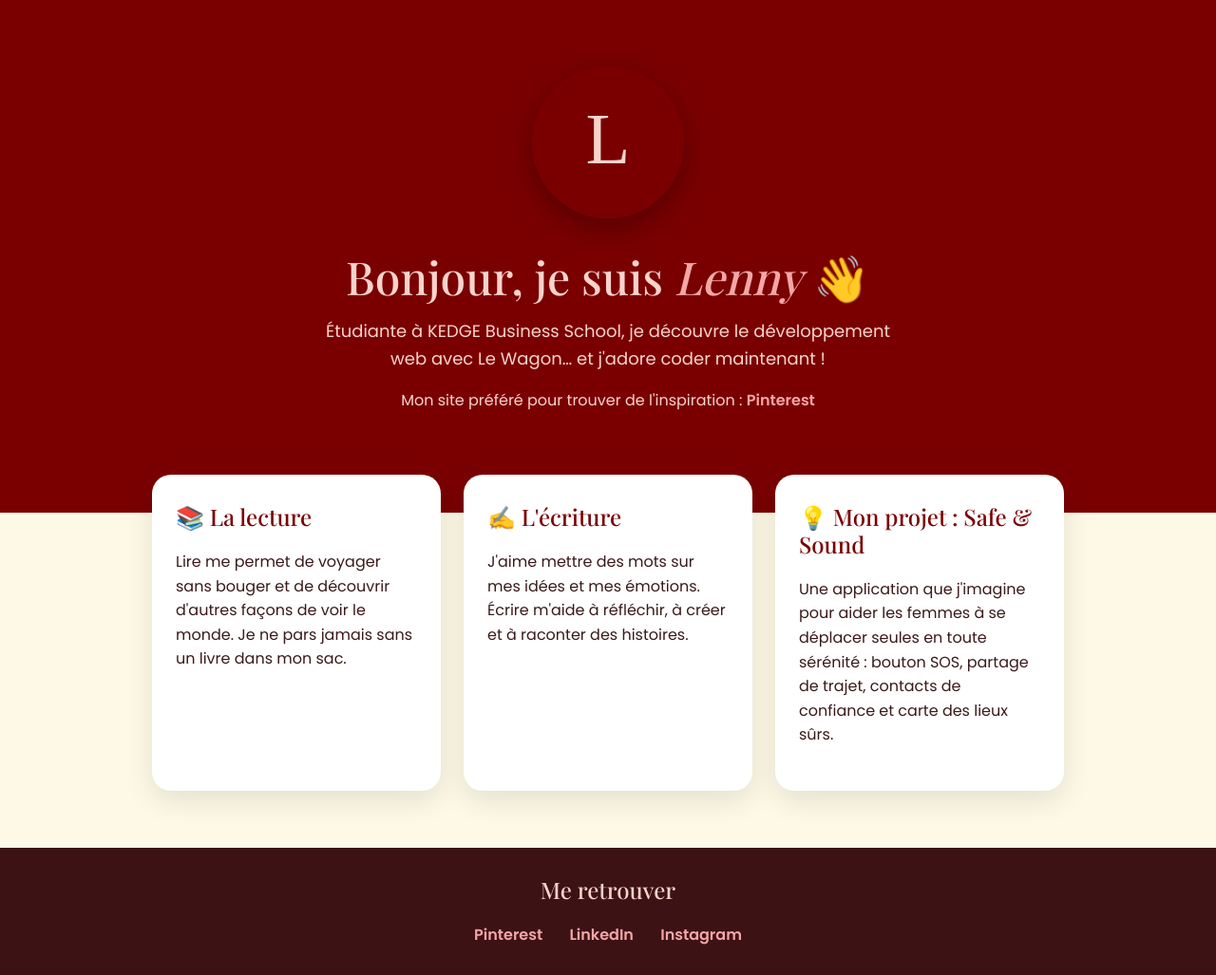
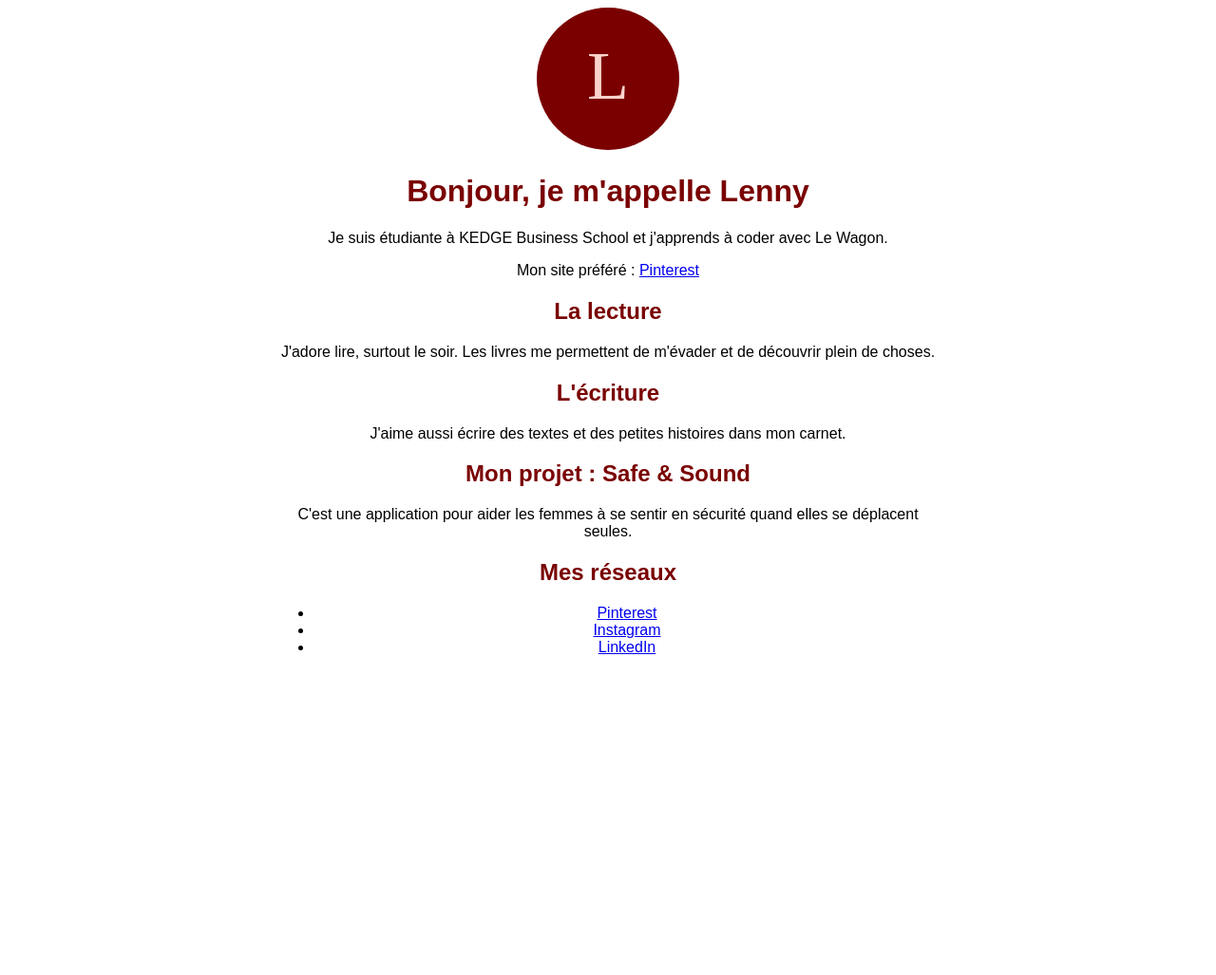
Before and after one commit to lennyrachedi/my-profile, a plain HTML site: page index.html in a window 1280 px wide. Shown: the whole page at 95% size. After the commit the page ends 800 px from the top, so only its background shows below. Drawn offline with nearby package versions, Linux system fonts and the light colour scheme; a web font is replaced by a local one.

Commit message:
Add files via upload

```diff
--- a/index.html
+++ b/index.html
@@ -1,57 +1,32 @@
 <!DOCTYPE html>
-<html lang="fr">
+<html>
   <head>
     <meta charset="utf-8">
-    <meta name="viewport" content="width=device-width, initial-scale=1">
-    <title>Lenny – Mon profil</title>
-    <link rel="preconnect" href="https://fonts.googleapis.com">
-    <link href="https://fonts.googleapis.com/css2?family=Playfair+Display:ital,wght@0,500;1,500&family=Poppins:wght@400;600&display=swap" rel="stylesheet">
+    <title>Lenny</title>
     <link rel="stylesheet" href="style.css">
   </head>
   <body>
+    <div class="container">
+      <img src="images/profile.svg" alt="Avatar de Lenny" class="avatar">
+      <h1>Bonjour, je m'appelle Lenny</h1>
+      <p>Je suis étudiante à KEDGE Business School et j'apprends à coder avec Le Wagon.</p>
+      <p>Mon site préféré : <a href="https://www.pinterest.fr" target="_blank">Pinterest</a></p>
 
-    <!-- En-tête : présentation -->
-    <header class="banner">
-      <div class="container">
-        <img src="images/profile.svg" alt="Avatar de Lenny" class="img-circle">
-        <h1>Bonjour, je suis <em>Lenny</em> 👋</h1>
-        <p class="banner-text">Étudiante à KEDGE Business School, je découvre le développement web avec Le Wagon… et j'adore coder maintenant !</p>
-        <p>
-          Mon site préféré pour trouver de l'inspiration :
-          <a href="https://www.pinterest.fr" target="_blank" class="link-pink">Pinterest</a>
-        </p>
-      </div>
-    </header>
+      <h2>La lecture</h2>
+      <p>J'adore lire, surtout le soir. Les livres me permettent de m'évader et de découvrir plein de choses.</p>
 
-    <!-- Passions et projet -->
-    <main class="container">
-      <div class="cards-grid">
-        <div class="card-white">
-          <h2>📚 La lecture</h2>
-          <p>Lire me permet de voyager sans bouger et de découvrir d'autres façons de voir le monde. Je ne pars jamais sans un livre dans mon sac.</p>
-        </div>
+      <h2>L'écriture</h2>
+      <p>J'aime aussi écrire des textes et des petites histoires dans mon carnet.</p>
 
-        <div class="card-white">
-          <h2>✍️ L'écriture</h2>
-          <p>J'aime mettre des mots sur mes idées et mes émotions. Écrire m'aide à réfléchir, à créer et à raconter des histoires.</p>
-        </div>
+      <h2>Mon projet : Safe &amp; Sound</h2>
+      <p>C'est une application pour aider les femmes à se sentir en sécurité quand elles se déplacent seules.</p>
 
-        <div class="card-white">
-          <h2>💡 Mon projet : Safe &amp; Sound</h2>
-          <p>Une application que j'imagine pour aider les femmes à se déplacer seules en toute sérénité : bouton SOS, partage de trajet, contacts de confiance et carte des lieux sûrs.</p>
-        </div>
-      </div>
-    </main>
-
-    <!-- Réseaux sociaux -->
-    <footer class="footer">
-      <h2>Me retrouver</h2>
-      <ul class="list-inline">
+      <h2>Mes réseaux</h2>
+      <ul>
         <li><a href="https://www.pinterest.fr" target="_blank">Pinterest</a></li>
+        <li><a href="https://www.instagram.com" target="_blank">Instagram</a></li>
         <li><a href="https://www.linkedin.com" target="_blank">LinkedIn</a></li>
-        <li><a href="https://www.instagram.com" target="_blank">Instagram</a></li>
       </ul>
-    </footer>
-
+    </div>
   </body>
 </html>
--- a/style.css
+++ b/style.css
@@ -1,129 +1,18 @@
-/* ---------- Base ---------- */
 body {
-  margin: 0;
-  font-family: "Poppins", sans-serif;
-  color: #3b1a1a;
-  background-color: #fdf9e6;
-  line-height: 1.6;
+  font-family: Arial, sans-serif;
+  text-align: center;
+}
+
+.container {
+  width: 700px;
+  margin: 0 auto;
+}
+
+.avatar {
+  width: 150px;
+  border-radius: 50%;
 }
 
 h1, h2 {
-  font-family: "Playfair Display", serif;
-  font-weight: 500;
-  line-height: 1.2;
+  color: #7a0000;
 }
-
-a {
-  text-decoration: none;
-  transition: color 0.3s ease;
-}
-
-/* ---------- Classes réutilisables ---------- */
-.container {
-  max-width: 960px;
-  margin: 0 auto;
-  padding: 0 20px;
-}
-
-.img-circle {
-  width: 160px;
-  border-radius: 50%;
-  box-shadow: 0px 10px 30px rgba(0, 0, 0, 0.3);
-}
-
-.link-pink {
-  color: #f4a6a6;
-  font-weight: 600;
-}
-
-.link-pink:hover {
-  color: white;
-}
-
-/* ---------- En-tête ---------- */
-.banner {
-  background-color: #7a0000;
-  color: #f8d3cc;
-  text-align: center;
-  padding: 70px 0 90px;
-}
-
-.banner h1 {
-  font-size: 48px;
-  margin: 25px 0 15px;
-}
-
-.banner h1 em {
-  color: #f4a6a6;
-}
-
-.banner-text {
-  font-size: 18px;
-  max-width: 600px;
-  margin: 0 auto 15px;
-}
-
-/* ---------- Cards passions ---------- */
-.cards-grid {
-  display: grid;
-  grid-template-columns: 1fr 1fr 1fr;
-  gap: 24px;
-  margin-top: -40px;
-  margin-bottom: 60px;
-}
-
-.card-white {
-  background-color: white;
-  padding: 30px 25px;
-  border-radius: 20px;
-  box-shadow: 0px 10px 30px rgba(0, 0, 0, 0.1);
-}
-
-.card-white h2 {
-  color: #7a0000;
-  font-size: 24px;
-  margin-top: 0;
-}
-
-/* ---------- Footer et réseaux sociaux ---------- */
-.footer {
-  background-color: #3d1214;
-  color: #f8d3cc;
-  text-align: center;
-  padding: 30px 0;
-}
-
-.footer h2 {
-  margin-top: 0;
-}
-
-.list-inline {
-  list-style: none;
-  padding-left: 0;
-  margin: 0;
-}
-
-.list-inline li {
-  display: inline;
-  padding: 0 12px;
-}
-
-.list-inline a {
-  color: #f4a6a6;
-  font-weight: 600;
-}
-
-.list-inline a:hover {
-  color: white;
-}
-
-/* ---------- Responsive ---------- */
-@media (max-width: 768px) {
-  .cards-grid {
-    grid-template-columns: 1fr;
-  }
-
-  .banner h1 {
-    font-size: 36px;
-  }
-}
```
